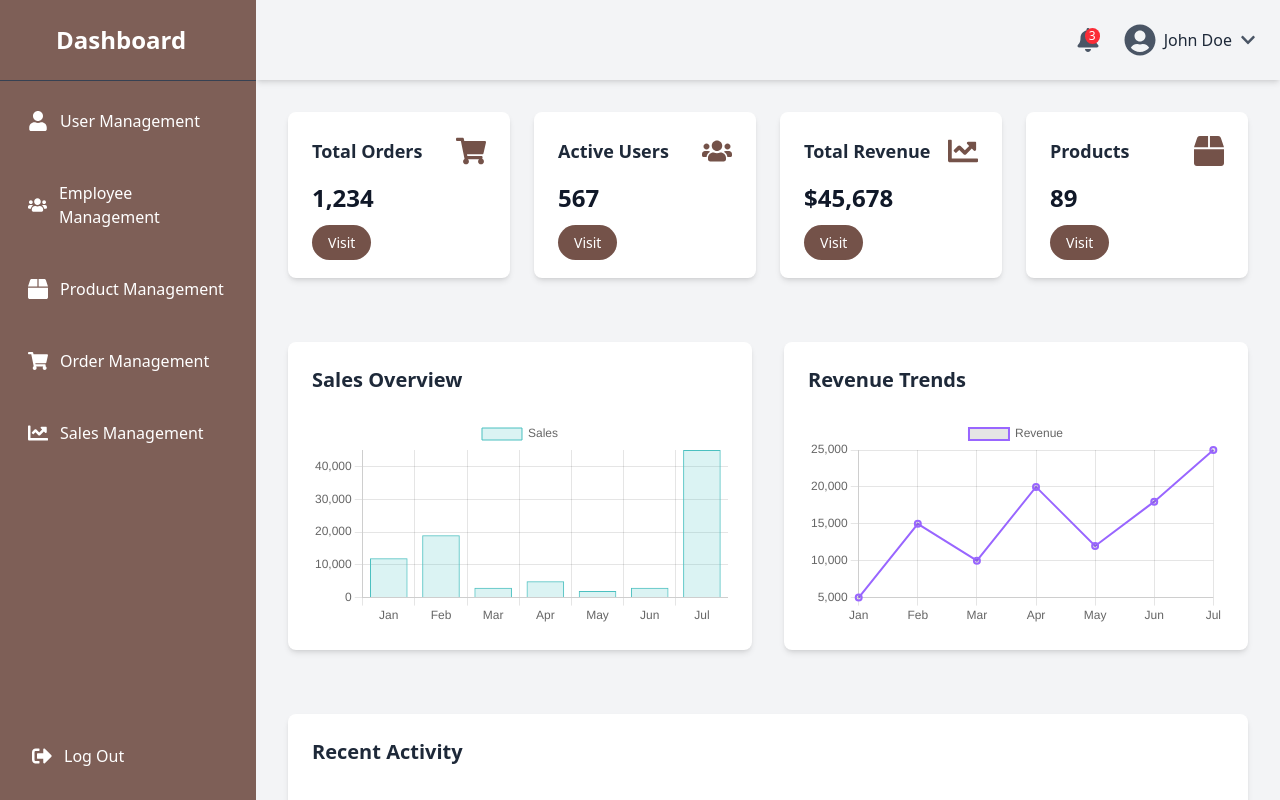
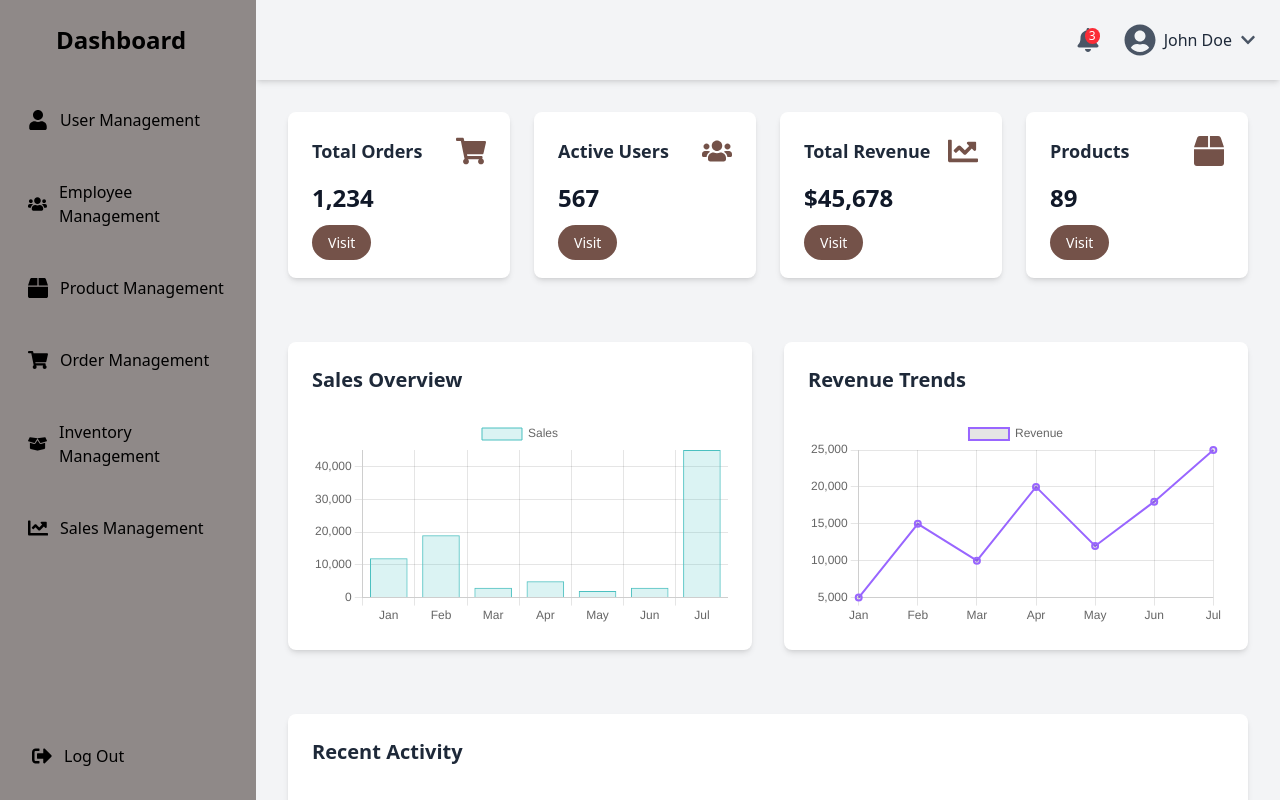
Before and after one commit to Wimukthi316/Spicelore, a React (Vite) app in the folder frontend/: page /admin in a window 1280 px wide. Shown: the top 800 px of the page. Built offline with nearby package versions, Linux system fonts and the light colour scheme.

Commit message:
sidebar edited done

```diff
--- a/frontend/src/components/admin/Sidebar.jsx
+++ b/frontend/src/components/admin/Sidebar.jsx
@@ -1,13 +1,18 @@
 import { useState } from "react";
-import { FaBox, FaShoppingCart, FaUsers, FaUser, FaChartLine, FaTimes, FaSignOutAlt } from "react-icons/fa";
-import { Link } from "react-router-dom";
+import { Link, useLocation } from "react-router-dom";
+import { FaBox, FaShoppingCart, FaUsers, FaUser, FaChartLine, FaTimes, FaSignOutAlt, FaBoxOpen } from "react-icons/fa";
 
 const Sidebar = () => {
     const [isSidebarOpen, setIsSidebarOpen] = useState(false);
+    const location = useLocation(); // Get the current route
 
     const toggleSidebar = () => {
         setIsSidebarOpen(!isSidebarOpen);
     };
+
+    // Function to determine if the link is active
+    const isActive = (path) =>
+        location.pathname === path ? "bg-white text-black font-bold" : "text-black";
 
     return (
         <>
@@ -34,14 +39,14 @@ const Sidebar = () => {
 
             {/* Sidebar */}
             <div
-                className={`fixed inset-y-0 left-0 w-64 bg-[#7e5f57] text-white transform transition-transform duration-300 ease-in-out ${isSidebarOpen ? "translate-x-0" : "-translate-x-full"} lg:translate-x-0 z-40 flex flex-col`}
+                className={`fixed inset-y-0 left-0 w-64 bg-[#8f8988] transform transition-transform duration-300 ease-in-out ${isSidebarOpen ? "translate-x-0" : "-translate-x-full"} lg:translate-x-0 z-40 flex flex-col`}
             >
                 {/* Sidebar Header */}
-                <div className="flex items-center justify-between p-6 border-b border-gray-700">
-                    <h1 className="text-2xl font-bold ml-8">Dashboard</h1>
+                <div className="flex items-center justify-between p-6">
+                    <h1 className="text-2xl font-bold ml-8 text-black">Dashboard</h1>
                     <button
                         onClick={toggleSidebar}
-                        className="lg:hidden text-gray-400 hover:text-white"
+                        className="lg:hidden text-gray-400 hover:text-black"
                     >
                         <FaTimes className="w-6 h-6" />
                     </button>
@@ -52,41 +57,47 @@ const Sidebar = () => {
                     <div className="flex-grow">
                         <ul className="space-y-6">
                             <li>
-                                <Link to="/admin/users" className="flex items-center p-3 rounded-lg hover:bg-gray-700 transition-all">
-                                    <FaUser className="w-5 h-5 mr-3 text-white" />
+                                <Link to="/admin/users" className={`flex items-center p-3 rounded-lg hover:bg-white hover:text-black transition-all ${isActive("/admin/users")}`}>
+                                    <FaUser className={`w-5 h-5 mr-3 ${isActive("/admin/users")}`} />
                                     <span>User Management</span>
                                 </Link>
                             </li>
                             <li>
-                                <Link to="/admin/employee" className="flex items-center p-3 rounded-lg hover:bg-gray-700 transition-all">
-                                    <FaUsers className="w-5 h-5 mr-3" />
+                                <Link to="/admin/employee" className={`flex items-center p-3 rounded-lg hover:bg-white hover:text-black transition-all ${isActive("/admin/employee")}`}>
+                                    <FaUsers className={`w-5 h-5 mr-3 ${isActive("/admin/employee")}`} />
                                     <span>Employee Management</span>
                                 </Link>
                             </li>
                             <li>
-                                <Link to="/admin/products" className="flex items-center p-3 rounded-lg hover:bg-gray-700 transition-all">
-                                    <FaBox className="w-5 h-5 mr-3" />
+                                <Link to="/admin/products" className={`flex items-center p-3 rounded-lg hover:bg-white hover:text-black transition-all ${isActive("/admin/products")}`}>
+                                    <FaBox className={`w-5 h-5 mr-3 ${isActive("/admin/products")}`} />
                                     <span>Product Management</span>
                                 </Link>
                             </li>
                             <li>
-                                <Link to="/admin/orders" className="flex items-center p-3 rounded-lg hover:bg-gray-700 transition-all">
-                                    <FaShoppingCart className="w-5 h-5 mr-3" />
+                                <Link to="/admin/orders" className={`flex items-center p-3 rounded-lg hover:bg-white hover:text-black transition-all ${isActive("/admin/orders")}`}>
+                                    <FaShoppingCart className={`w-5 h-5 mr-3 ${isActive("/admin/orders")}`} />
                                     <span>Order Management</span>
                                 </Link>
                             </li>
                             <li>
-                                <Link to="/admin/sales" className="flex items-center p-3 rounded-lg hover:bg-gray-700 transition-all">
-                                    <FaChartLine className="w-5 h-5 mr-3" />
+                                <Link to="/admin/inventory" className={`flex items-center p-3 rounded-lg hover:bg-white hover:text-black transition-all ${isActive("/admin/inventory")}`}>
+                                    <FaBoxOpen className={`w-5 h-5 mr-3 ${isActive("/admin/inventory")}`} />
+                                    <span>Inventory Management</span>
+                                </Link>
+                            </li>
+                            <li>
+                                <Link to="/admin/sales" className={`flex items-center p-3 rounded-lg hover:bg-white hover:text-black transition-all ${isActive("/admin/sales")}`}>
+                                    <FaChartLine className={`w-5 h-5 mr-3 ${isActive("/admin/sales")}`} />
                                     <span>Sales Management</span>
                                 </Link>
                             </li>
                         </ul>
                     </div>
 
-                    {/* Log Out Section (Fixed at Bottom) */}
+                    {/* Log Out Section */}
                     <div className="p-2">
-                        <Link to="/logout" className="flex items-center p-2 rounded-lg hover:bg-gray-700 transition-all">
+                        <Link to="/logout" className="flex items-center p-2 rounded-lg hover:bg-white hover:text-black transition-all text-black">
                             <FaSignOutAlt className="w-5 h-5 mr-3" />
                             <span>Log Out</span>
                         </Link>
```
